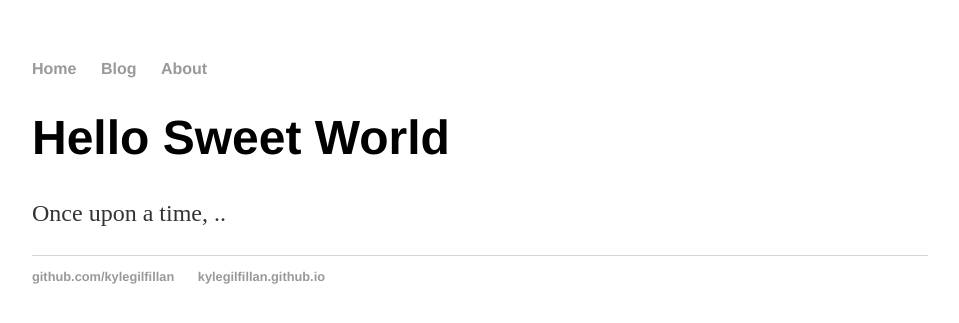
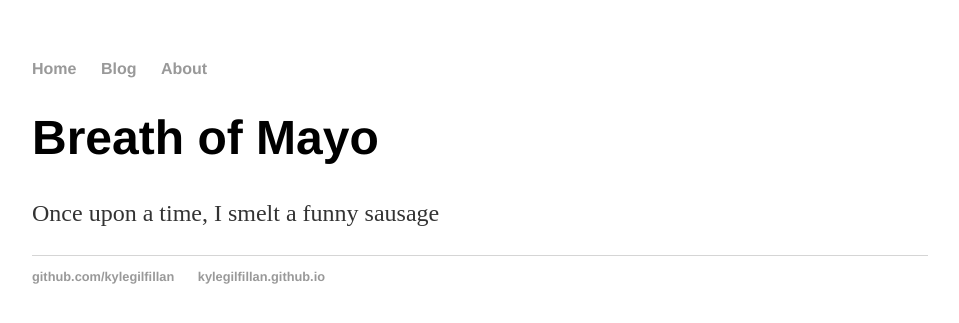
Before and after one commit to KyleGilfillan/KyleGilfillan.github.io, a Jekyll site: the page built from index.html, in a window 1280 px wide. Shown: the top 323 px of the page, without its empty margins (160-1119 px from the left). Built offline with Jekyll 4.4.1, drawn with Linux system fonts in a browser that asks for light colours.

Commit message:
Update index.html

```diff
--- a/index.html
+++ b/index.html
@@ -3,6 +3,6 @@ layout: default
 title: Web Programming
 ---
 <div class="blurb">
-  <h1>Hello Sweet World</h1>
-  <p>Once upon a time, ..</p>
+  <h1>Breath of Mayo</h1>
+  <p>Once upon a time, I smelt a funny sausage</p>
 </div>
```
